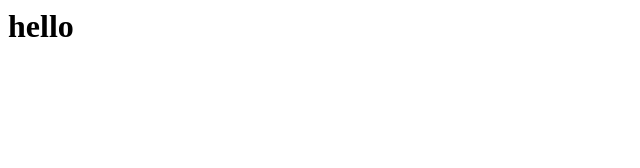
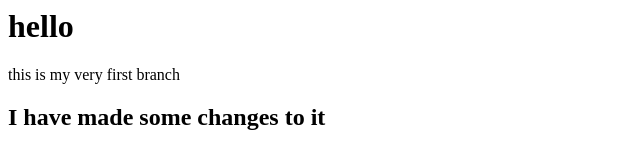
Before and after one commit to AlessandraSkarlatos/Playground, a plain HTML site: page index.html in a window 1280 px wide. Shown: the whole page, without its empty margins (0-640 px from the left). Drawn offline with Linux system fonts and the light colour scheme.

Commit message:
updated index file with new intro

```diff
--- a/index.html
+++ b/index.html
@@ -1 +1,3 @@
 <h1> hello </h1>
+<p> this is my very first branch </p>
+<h2> I have made some changes to it </h2>
```
